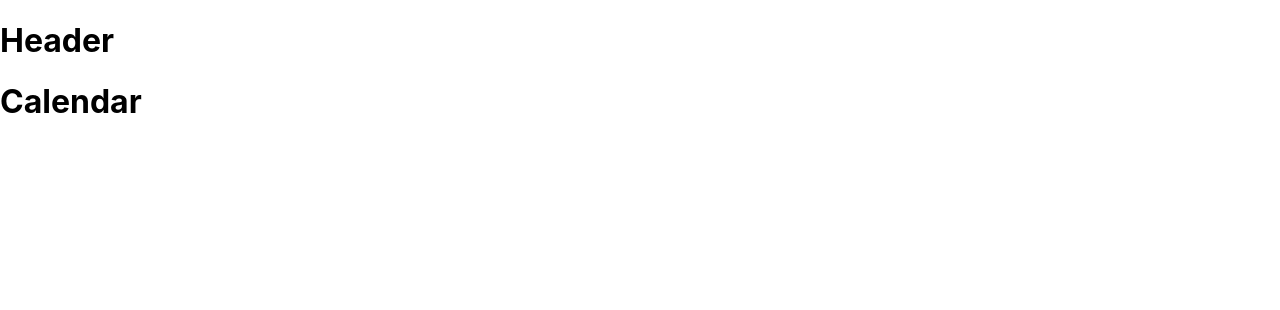
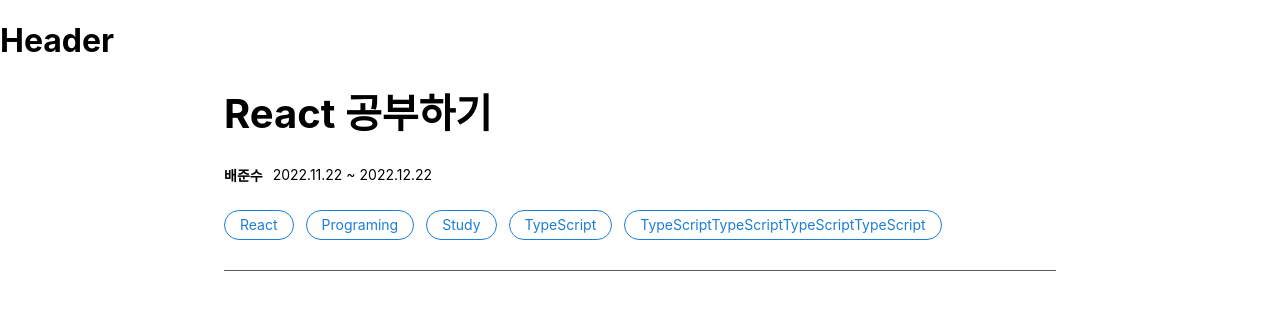
Before and after one commit to DSM-ROC/DSM-ROC_FrontEnd-V2, a React (Create React App) app: page /challenge/1/calendar in a window 1280 px wide. Shown: the top 310 px of the page. Built offline with nearby package versions, Linux system fonts and the light colour scheme.

Commit message:
feat: challenge Info Section

```diff
--- /dev/null
+++ b/src/components/common/challengeInfoSection/challengeInfoSection.tsx
@@ -0,0 +1,87 @@
+import styled from 'styled-components';
+
+interface props {
+  challengeData: {
+    title: string;
+    writer: string;
+    period: string;
+    tags: string[];
+  };
+}
+
+const ChallengeInfoSection = ({ challengeData }: props): JSX.Element => {
+  return (
+    <ChallengeInfoContainer>
+      <ChallengeTitle>{challengeData.title}</ChallengeTitle>
+      <WriteInfo>
+        <Writer>{challengeData.writer}</Writer>
+        <Period>{challengeData.period}</Period>
+      </WriteInfo>
+      <Tags>
+        {challengeData.tags.map((tag, i) => (
+          <Tag key={i}>{tag}</Tag>
+        ))}
+      </Tags>
+    </ChallengeInfoContainer>
+  );
+};
+
+const Tag = styled.div`
+  width: fit-content;
+  height: 30px;
+  padding: 0 15px;
+
+  font-size: 14px;
+  color: #1c7ed6;
+
+  border: #1c7ed6 1px solid;
+  border-radius: 15px;
+
+  display: flex;
+  align-items: center;
+  justify-content: center;
+`;
+
+const Tags = styled.div`
+  width: 100%;
+  height: fit-content;
+
+  display: flex;
+  gap: 12px;
+  flex-wrap: wrap;
+`;
+
+const Period = styled.p`
+  font-size: 14px;
+  margin: 0;
+`;
+
+const Writer = styled(Period)`
+  font-size: 14px;
+  font-weight: bold;
+`;
+
+const ChallengeTitle = styled.h1`
+  font-size: 40px;
+  margin: 0;
+`;
+
+const WriteInfo = styled.div`
+  display: flex;
+  align-items: center;
+  gap: 10px;
+`;
+
+const ChallengeInfoContainer = styled.section`
+  width: 100%;
+  height: fit-content;
+  padding-bottom: 30px;
+
+  border-bottom: #5b5b5b 1px solid;
+
+  display: flex;
+  flex-direction: column;
+  gap: 25px;
+`;
+
+export default ChallengeInfoSection;
--- a/src/pages/challenge/calendar.tsx
+++ b/src/pages/challenge/calendar.tsx
@@ -1,9 +1,34 @@
+import ChallengeInfoSection from 'components/common/challengeInfoSection/challengeInfoSection';
+import styled from 'styled-components';
+
+const challengeData = {
+  title: 'React 공부하기',
+  writer: '배준수',
+  period: '2022.11.22 ~ 2022.12.22',
+  tags: [
+    'React',
+    'Programing',
+    'Study',
+    'TypeScript',
+    'TypeScriptTypeScriptTypeScriptTypeScript',
+  ],
+};
+
 const Calendar = (): JSX.Element => {
   return (
     <>
-      <h1>Calendar</h1>
+      <CalendarPage>
+        <ChallengeInfoSection challengeData={challengeData} />
+      </CalendarPage>
     </>
   );
 };
 
+const CalendarPage = styled.main`
+  width: 65%;
+  height: fit-content;
+  min-height: 100px;
+  margin: 0 auto;
+`;
+
 export default Calendar;
```
